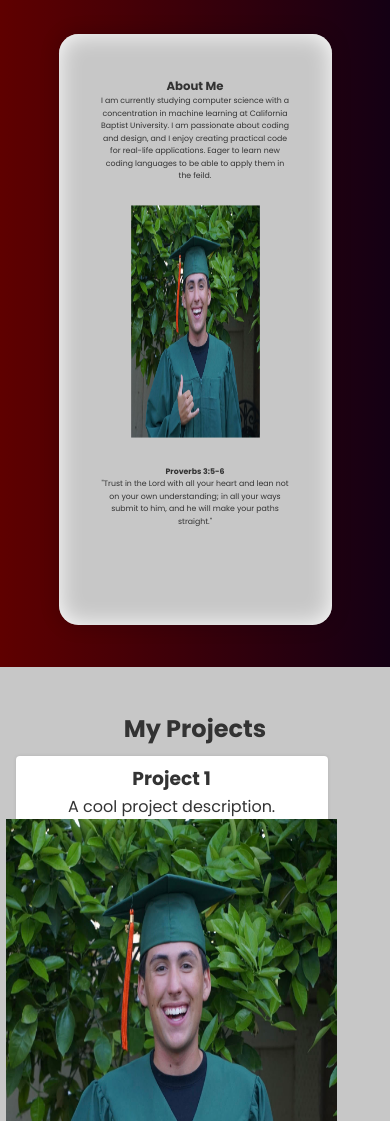
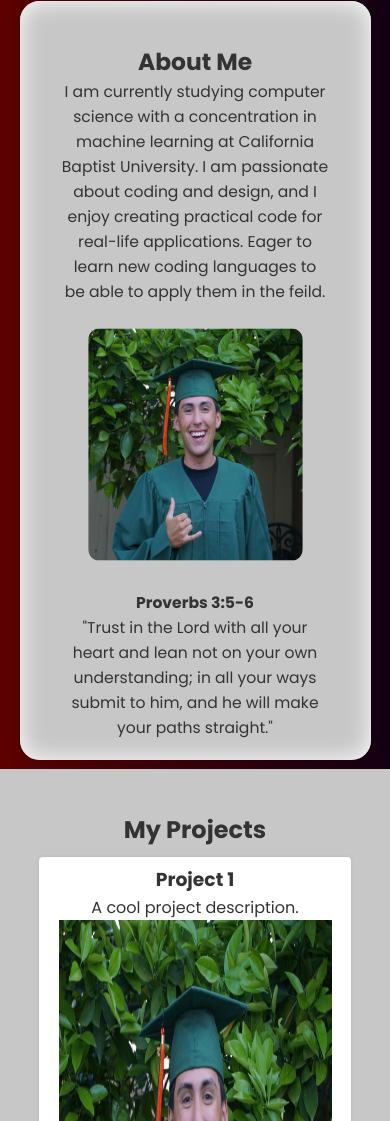
Before and after one commit to Paytonhenry04/Portfolio, a plain HTML site: page index.html in a window 390 px wide. Shown: the part 879-2000 px from the top of the page. Drawn offline with Linux system fonts and the light colour scheme; files whose address does not match are found by name.

Commit message:
Fixed mobile css

```diff
--- a/style.css
+++ b/style.css
@@ -128,13 +128,13 @@ nav ul li a:hover {
 
 @media (max-width: 600px) {
     .about {
-        width: 70vw;
-        height: 70vh;
-        margin: 5vh auto;
+        width: 90vw;
+        height: 90vh;
+        margin: 1vh auto;
         padding: 5vh;
         background: rgb(199, 199, 199);
         text-align: center;
-        font-size: 2vw;
+        font-size: 4vw;
         border-radius: 5vw;
         box-shadow: inset 0 0 6vw rgba(255, 255, 255, 1), 0 0 5vw rgba(0, 0, 0, 0.2);
     }
@@ -151,10 +151,10 @@ nav ul li a:hover {
 
 @media (max-width: 600px) {
     .about img {
-        width: 30vw;
+        width: 50vw;
         height: 25vh;
         align-items: center;
-        border-radius: 0%;
+        border-radius: 5%;
         margin-top: 4vh;
         margin-bottom: 4vh;
         scale: 1.1;
@@ -183,10 +183,10 @@ nav ul li a:hover {
         grid-template-columns: repeat(auto-fit, minmax(300px, 1fr));
         gap: 5vw;
         padding: 2vw;
-        justify-content: center; /* Centers items when they don’t fill a row */
+        justify-items: center; /* Centers items within each grid cell */
     }
+}
 
-}
 
 .project-card img {
     width: 90%;
@@ -196,9 +196,10 @@ nav ul li a:hover {
 
 @media (max-width: 600px) {
     .project-card img {
-        width: 85vw;
-        height: 50vh;
+        width: 70vw;
+        height: 60vh;
         object-fit: fill;
+        align-items: center;
     }
 }
 
@@ -211,6 +212,7 @@ nav ul li a:hover {
     display: flex;
     flex-direction: column;
     justify-content: space-between;
+    align-items: center;
     height: 100%;
 }
 
```
